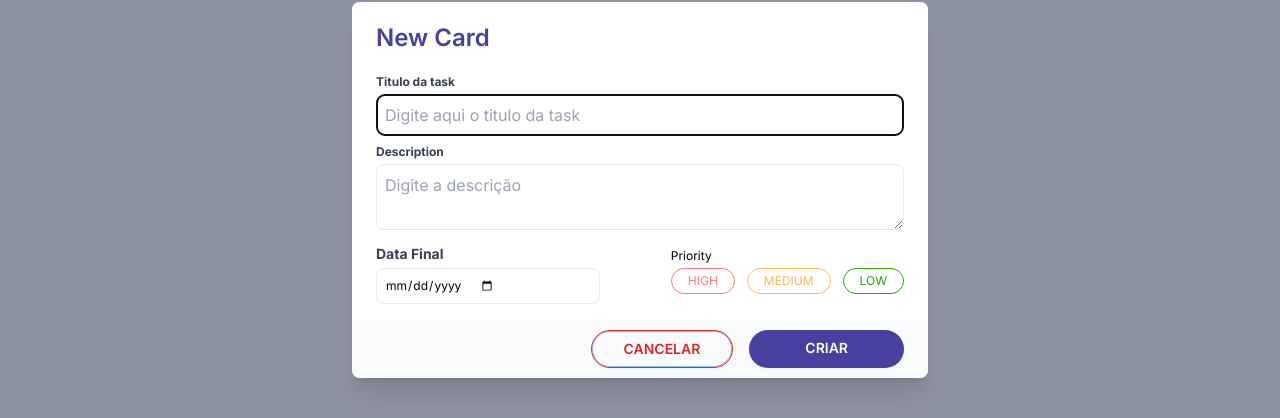
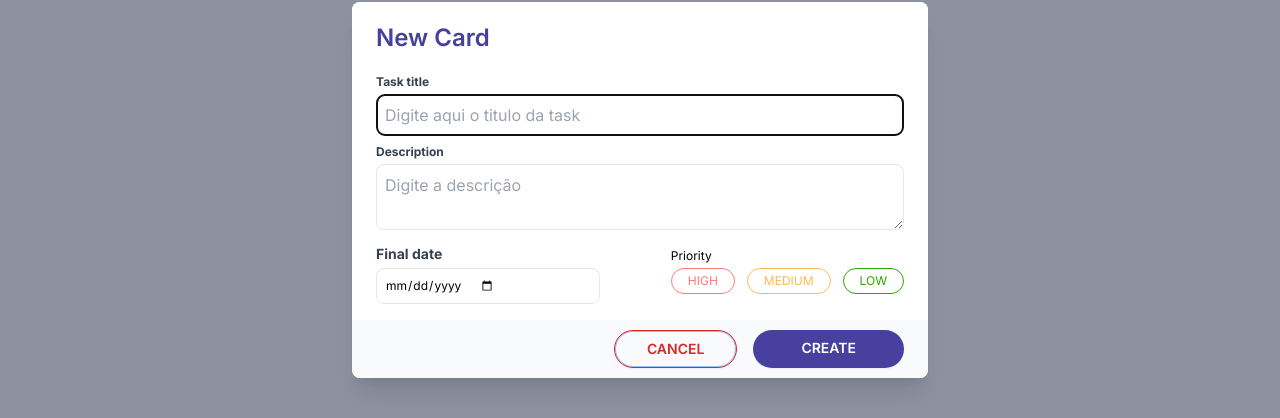
Before and after one commit to Miguel-ectil/Project-Kanban, a Next.js app: page / in a window 1280 px wide. Both pictures are taken after a click on the button "+ Novo Card". Shown: the part 210-628 px from the top of the page. Built offline with nearby package versions, Linux system fonts and the light colour scheme; no server answers.

Commit message:
[UPD] Atualizando as labels dos inputs e dos botões para a linguagem inglês, já que o tradutor do google sempre traduz autômaticamente

```diff
--- a/src/components/newCard.tsx
+++ b/src/components/newCard.tsx
@@ -41,7 +41,7 @@ export default function NewCard({ onClose }: any) {
                       </Dialog.Title>
                       <div className="mt-6">
                         <label className="block text-gray-700 text-xs font-bold mb-1" htmlFor="username">
-                          Titulo da task
+                          Task title
                         </label>
                         <input
                           type="text"
@@ -66,7 +66,7 @@ export default function NewCard({ onClose }: any) {
                               className="block text-gray-700 text-sm font-bold mb-1 mt-2"
                               htmlFor="Descrição"
                             >
-                              Data Final
+                              Final date
                             </label>
                             <input
                               type="date"
@@ -96,10 +96,10 @@ export default function NewCard({ onClose }: any) {
                 <div className="bg-gray-50 px-4 py-2.5 sm:flex sm:flex-row-reverse sm:px-6">
                   <button
                     type="button"
-                    className="inline-flex w-full justify-center rounded-3xl bg-[#48409E] px-14 py-2 text-sm font-semibold text-white shadow-sm hover:bg-[#554cb4] sm:ml-4 sm:w-auto"
+                    className="inline-flex w-full justify-center rounded-3xl bg-[#48409E] px-12 py-2 text-sm font-semibold text-white shadow-sm hover:bg-[#554cb4] sm:ml-4 sm:w-auto"
                     // onClick={onClose}
                   >
-                    CRIAR
+                    CREATE
                   </button>
                   <button
                     type="button"
@@ -107,7 +107,7 @@ export default function NewCard({ onClose }: any) {
                     onClick={onClose} // Chame a função onClose ao clicar no botão "Cancelar"
                     ref={cancelButtonRef}
                   >
-                    CANCELAR
+                    CANCEL
                   </button>
                 </div>
               </Dialog.Panel>
```
